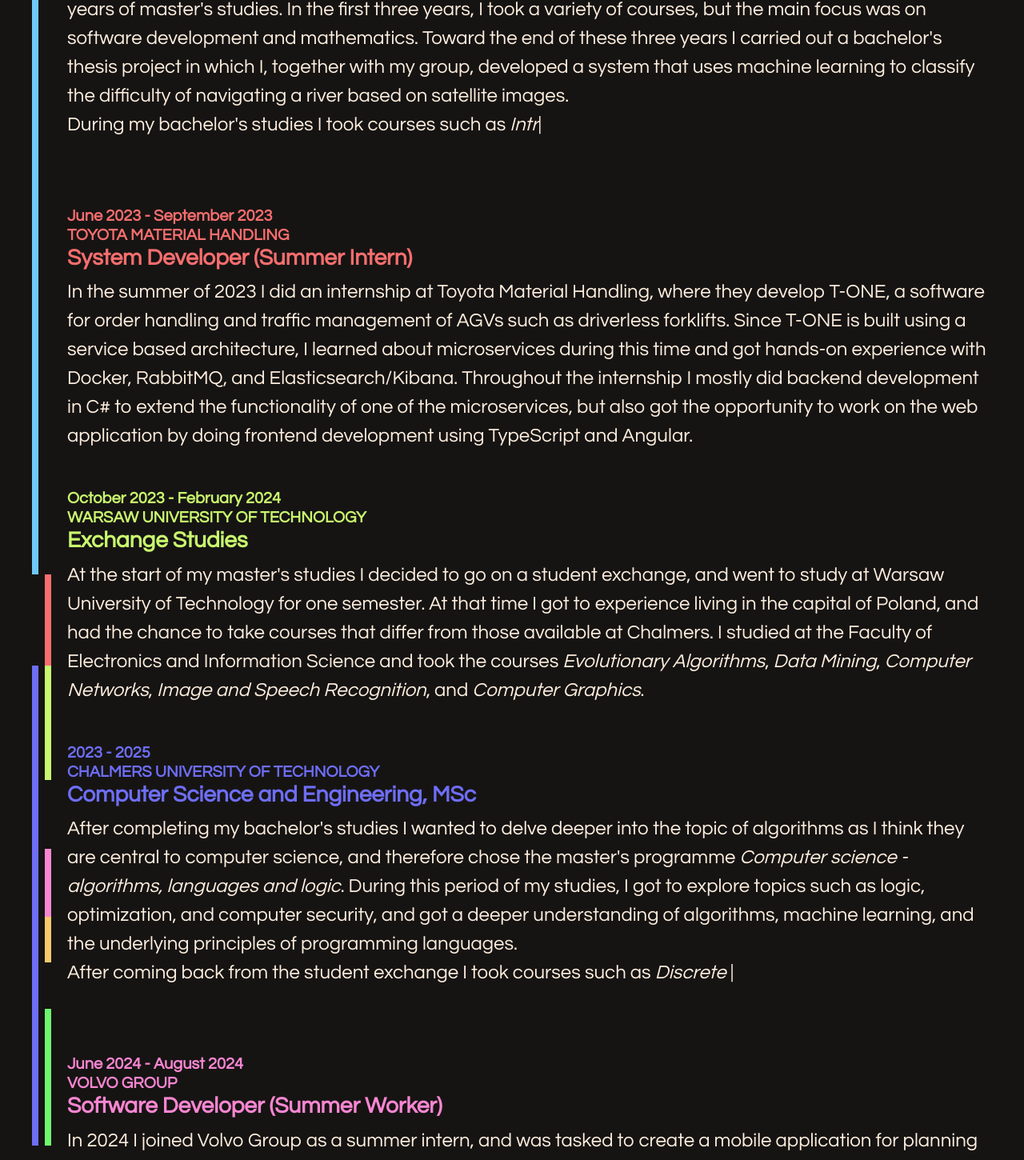
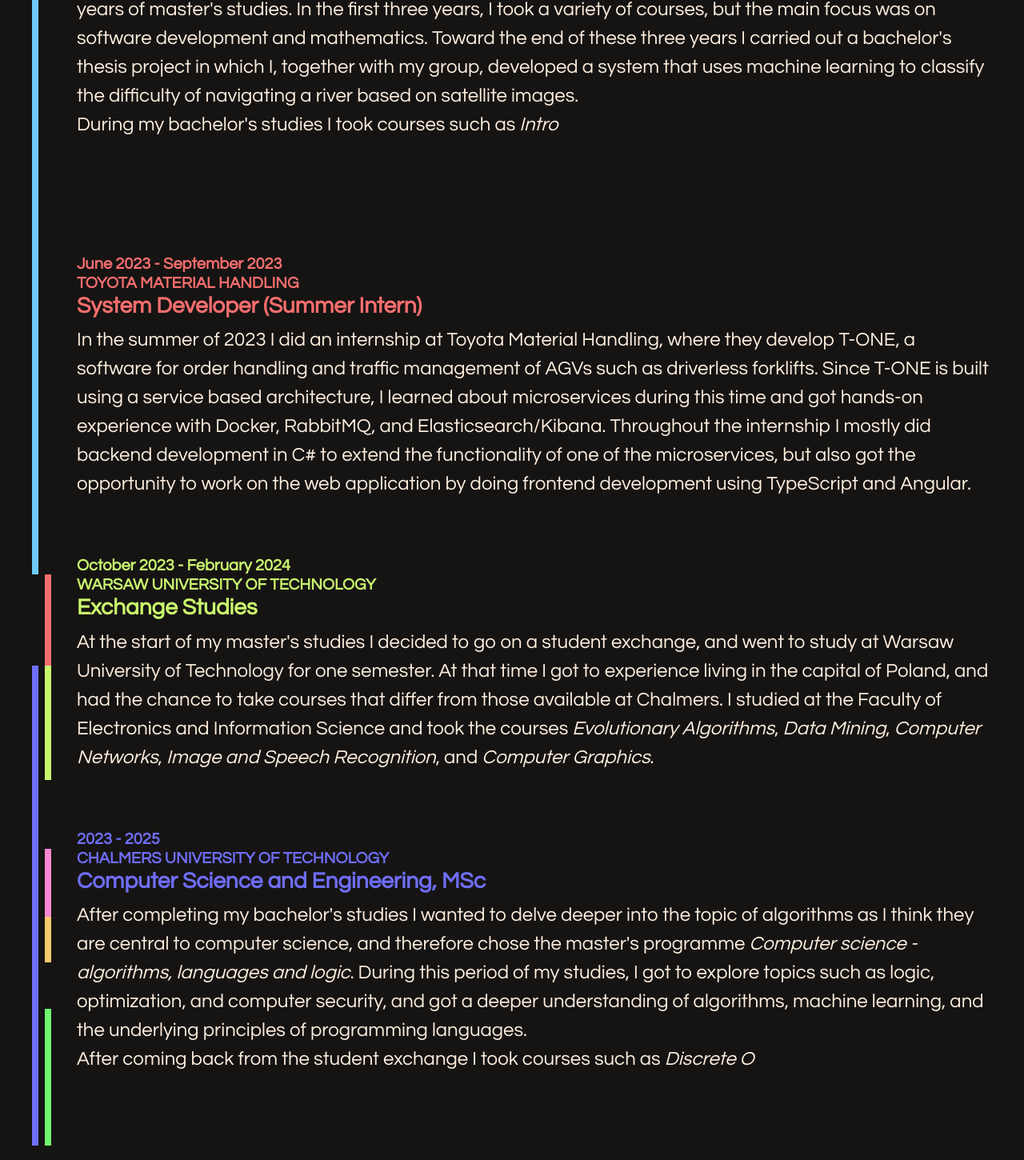
Before and after one commit to pkasinski/portfolio, a React (Vite) app: page / in a window 1280 px wide. Shown: the part 1120-2570 px from the top of the page at 80% size. Built offline with nearby package versions, Linux system fonts and the light colour scheme.

Commit message:
Make so that the content does not move around in the background section due to the typewriter effect

```diff
--- a/src/components/Background.css
+++ b/src/components/Background.css
@@ -15,7 +15,7 @@
 
 .background .container-inner {
   display: flex;
-  gap: 20px;
+  gap: 32px;
 }
 
 .timeline {
@@ -86,7 +86,7 @@
 }
 
 .description {
-  margin-bottom: 2lh;
+  margin-bottom: 3lh;
 }
 
 .description-text {
@@ -121,9 +121,22 @@
   color: var(--screamin-green);
 }
 
-.background .typewriter {
+.bsc-courses {
   display: inline-block;
-  min-height: 2lh;
+  min-height: 5lh;
+}
+
+.bsc-description {
+  margin-bottom: 0;
+}
+
+.msc-courses {
+  display: inline-block;
+  min-height: 4lh;
+}
+
+.msc-description {
+  margin-bottom: 0;
 }
 
 .background .typewriter .text {
--- a/src/components/Background.tsx
+++ b/src/components/Background.tsx
@@ -44,6 +44,7 @@
               learning to classify the difficulty of navigating a river based on
               satellite images. <br></br>
               <Typewriter
+                className="bsc-courses"
                 preceedingText="During my bachelor's studies I took courses such
               as "
                 strings={[
@@ -122,6 +123,7 @@
               understanding of algorithms, machine learning, and the underlying
               principles of programming languages.{" "}
               <Typewriter
+                className="msc-courses"
                 preceedingText="After coming back from the student exchange I took courses such
               as "
                 strings={[
```
